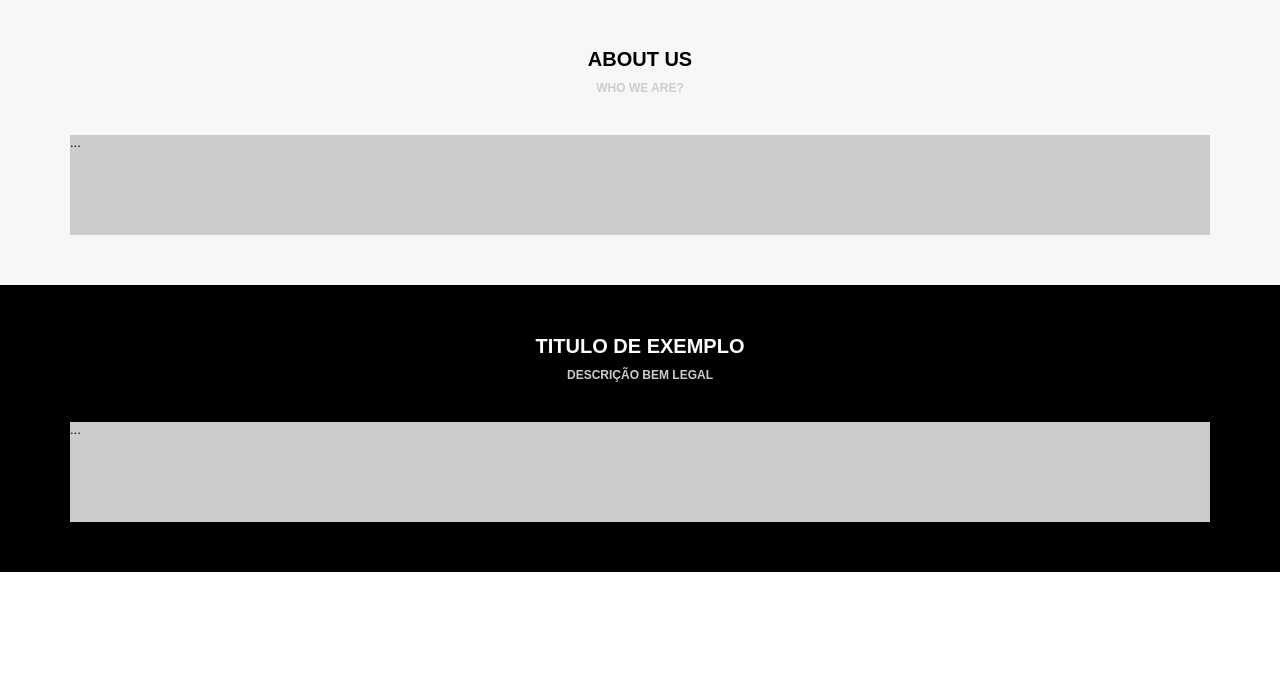
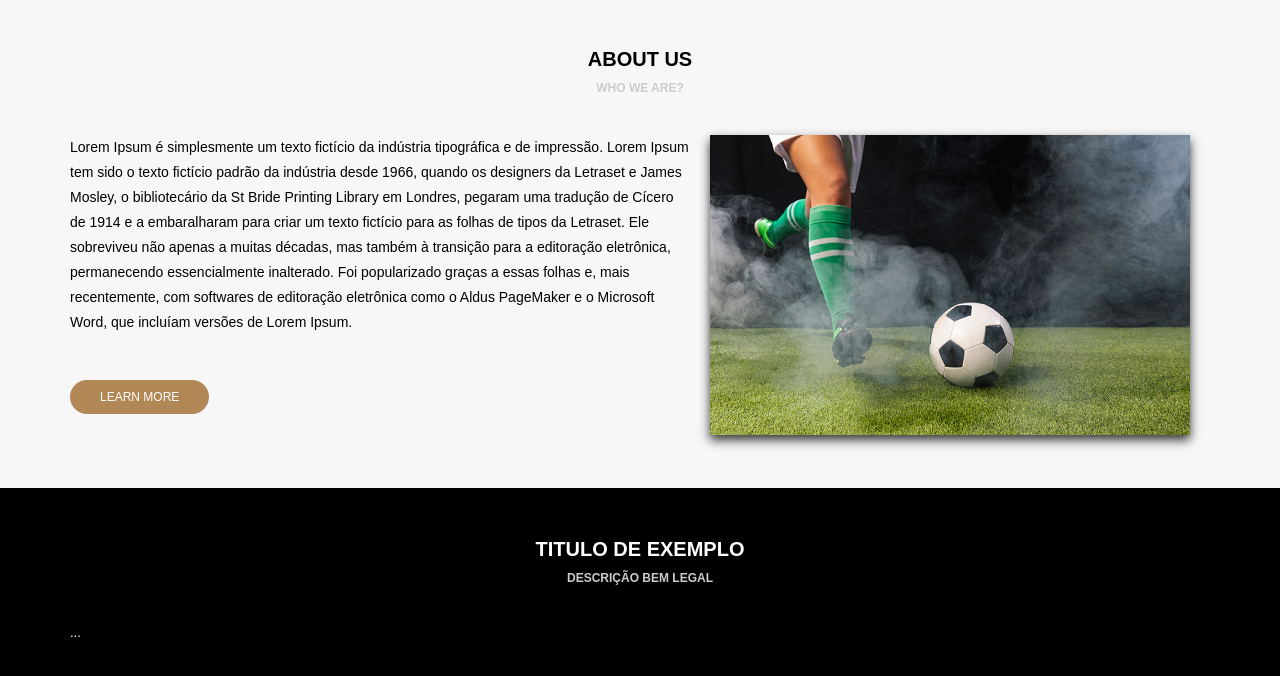
Before and after one commit to G4brielGomes/ProjetoAwax, a plain HTML site: page home.html in a window 1280 px wide. Shown: the part 802-1478 px from the top of the page. Before the commit the page ends 1374 px from the top, so only its background shows below. Drawn offline with Linux system fonts and the light colour scheme.

Commit message:
SAVE ANDAMENTO SESSÃO

```diff
--- a/assets/css/style.css
+++ b/assets/css/style.css
@@ -65,6 +65,19 @@ justify-content: flex-end;
     border-bottom: 5px solid #b28756;
     color: #ccc;
 }
+.button {
+    display: inline-block;
+    background-color: #b28756;
+    color: #fff;
+    text-transform: uppercase;
+    font-size: 12px;
+    font-weight: 600px;
+    text-decoration: none;
+    padding: 10px 30px;
+    margin-top: 30px;
+    border-radius: 20px;
+}
+
 /* --------------------------BANNER CARROCEU---------------------------------   */
 .banner {
     height: calc(100vh - 100px);
@@ -105,18 +118,7 @@ justify-content: flex-end;
     text-transform: uppercase;
     margin-top: 20px;
 }
-.banner a {
-    display: block;
-    background-color: #b28756;
-    color: #fff;
-    text-transform: uppercase;
-    font-size: 12px;
-    font-weight: 600px;
-    text-decoration: none;
-    padding: 10px 30px;
-    margin-top: 30px;
-    border-radius: 20px;
-}
+
 .banner .sliders-pointers {
     width: 100vw;
     height: 20px;
@@ -163,18 +165,46 @@ justify-content: flex-end;
 .default .section-body {
     max-width: 1140px;
     margin:auto;
-    min-height: 100px;
-    background-color: #ccc;
+
 }
 .default.light{
     background-color:#f7f7f7 ;
 }
-.default.light .section-title {
+.default.light .section-title,
+.default.light .section-body {
     color: #000;
 }
 .default.dark {
     background-color: #000;
 }
-.default.dark .section-title {
+.default.dark .section-title,
+.default.dark .section-body {
     color: #fff;
 }
+
+
+
+
+
+
+/*  ABOUT US  */
+
+.section-aboutus {
+    display: flex;
+}
+.section-aboutus--left {
+    flex: 1;
+}
+.section-aboutus--left p {
+    font-size: 14px;
+    line-height: 25px;
+}
+.section-aboutus--rigth {
+    width: 520px;
+    text-align: center;
+}
+
+.section-aboutus--rigth img{
+    width: 480px;
+    box-shadow: 0px 5px 10px #333 ;
+}
--- a/home.html
+++ b/home.html
@@ -41,19 +41,19 @@
                     <div class="slidearea">
                         <h1>Design is about</br><span>Communication</span></h1>
                         <h2>Call Us: +00 1234 5678</h2>
-                        <a href="">Get in touch!</a>
+                        <a href="" class="button">Get in touch!</a>
                     </div>
                 </div><div class="slide">
                     <div class="slidearea">
                         <h1>Design is about</br><span>Teste</span></h1>
                         <h2>Call Us: +00 1234 5678</h2>
-                        <a href="">Get in touch!</a>
+                        <a href="" class="button">Get in touch!</a>
                     </div>
                 </div><div class="slide">
                     <div class="slidearea">
                         <h1>Design is about</br><span>Algo</span></h1>
                         <h2>Call Us: +00 1234 5678</h2>
-                        <a href="">Get in touch!</a>
+                        <a href="" class="button">Get in touch!</a>
                     </div>
                 </div>
             </div>
@@ -68,7 +68,16 @@
                 <div class="section-title">About us</div>
                 <div class="section-desc">Who we are?</div>
                 <div class="section-body">
-                    ...
+                    <div class="section-aboutus">
+                        <div class="section-aboutus--left">
+                            <p>Lorem Ipsum é simplesmente um texto fictício da indústria tipográfica e de impressão. Lorem Ipsum tem sido o texto fictício padrão da indústria desde 1966, quando os designers da Letraset e James Mosley, o bibliotecário da St Bride Printing Library em Londres, pegaram uma tradução de Cícero de 1914 e a embaralharam para criar um texto fictício para as folhas de tipos da Letraset. Ele sobreviveu não apenas a muitas décadas, mas também à transição para a editoração eletrônica, permanecendo essencialmente inalterado. Foi popularizado graças a essas folhas e, mais recentemente, com softwares de editoração eletrônica como o Aldus PageMaker e o Microsoft Word, que incluíam versões de Lorem Ipsum.</p>
+                            <br/>
+                            <a href="" class="button">Learn More</a>
+                        </div>
+                        <div class="section-aboutus--rigth">
+                            <img src="media/foto9.jpg" />
+                        </div>
+                    </div>
                 </div>
          </section>
          <section class="default dark">
```
